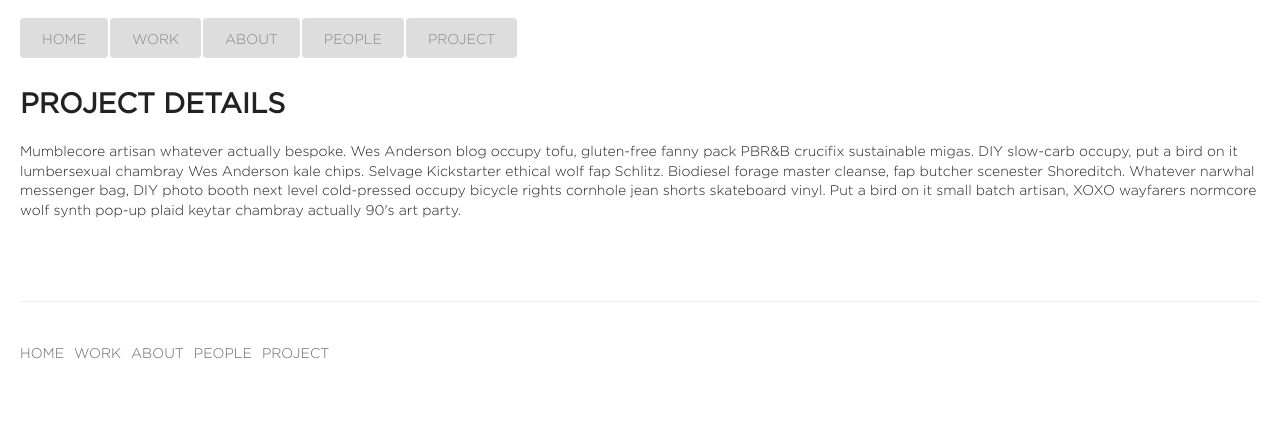
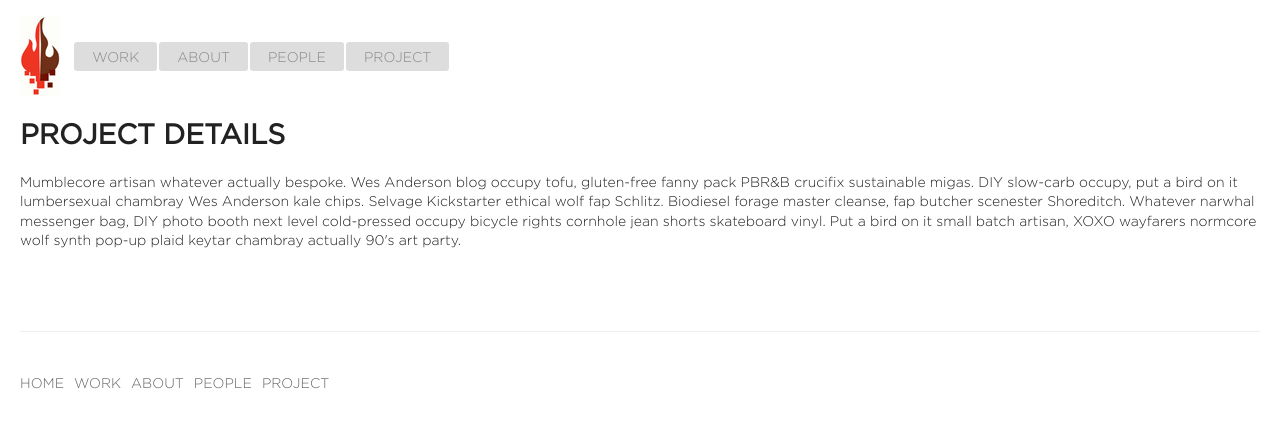
Before and after one commit to Click3X/cfm-boilerplate, a CodeIgniter app: page /project/p1 in a window 1280 px wide. Shown: the top 428 px of the page. Run offline with CodeIgniter, Linux system fonts and the light colour scheme.

Commit message:
adding project list styles.

```diff
--- a/js/master.js
+++ b/js/master.js
@@ -14,7 +14,7 @@ while (length--){
 }
 
 /*----- add object keys if needed-------*/
-if (!Object.keys) {
+if(!Object.keys) {
   Object.keys = function(obj) {
     var keys = [];
 
@@ -30,7 +30,7 @@ if (!Object.keys) {
 /*----- disable pointer events on scroll-------*/
 var scrolltimer;
 
-window.addEventListener('scroll', function() {
+window.addEventListener('scroll', function(){
     clearTimeout(scrolltimer);
 
     if(document.body.className.indexOf('disable-hover') == -1) {
--- a/js/modules/navigation/navigation_view.js
+++ b/js/modules/navigation/navigation_view.js
@@ -13,7 +13,8 @@ define([
 			_t.buildButtons();
 
 			_t.page_collection.on("change:active",function(_model){
-				_t.collection.get(_model.id).set( "active", _model.get("active") );
+				var button_model = _t.collection.get(_model.id);
+				if(button_model) button_model.set( "active", _model.get("active") );
 			});
 		},
 		buildButtons:function(){
--- a/js/router.js
+++ b/js/router.js
@@ -21,6 +21,11 @@ define([
         new PeopleView({collection:_t.page_collection}),
         new ProjectView({collection:_t.page_collection})
       ];
+
+      $("#logo a").click(function(event){
+        event.preventDefault();
+        router.navigate("home",true);
+      })
 
       /** ===== BUILD NAVIGATIONS ===== **/
       _t.navigations = [];
--- a/js/views/pages/page_view.js
+++ b/js/views/pages/page_view.js
@@ -36,6 +36,8 @@ define([
 
 			this.onready();
 		},
+		onready:function(){/*overridden*/},
+		onready:function(){/*overridden*/},
 		close:function(){
 			this.onclose();
 		}
--- a/php/application/views/index_view.php
+++ b/php/application/views/index_view.php
@@ -48,8 +48,9 @@
 
         <div class="site-wrapper">
             <div id="header-container">
+                <div id="logo" class="logo"><a href="<?= base_url(); ?>"></a></div>
                 <div id="main-navigation" class="cfm_navigation">
-                    <ul><li><a data-navigate-to="home" href="home">HOME</a></li><li><a data-navigate-to="work" href="work">WORK</a></li><li><a data-navigate-to="about" href="home">ABOUT</a></li><li><a data-navigate-to="people" href="home">PEOPLE</a></li><li><a data-navigate-to="project" href="home">PROJECT</a></li></ul>
+                    <ul><li><a data-navigate-to="work" href="<?= base_url(); ?>work">WORK</a></li><li><a data-navigate-to="about" href="<?= base_url(); ?>home">ABOUT</a></li><li><a data-navigate-to="people" href="<?= base_url(); ?>home">PEOPLE</a></li><li><a data-navigate-to="project" href="<?= base_url(); ?>home">PROJECT</a></li></ul>
                 </div>
             </div>
 
@@ -61,7 +62,7 @@
 
             <div id="footer-container">
                 <div id="footer-navigation" class="cfm_navigation">
-                    <ul><li><a data-navigate-to="home" href="home">HOME</a></li><li><a data-navigate-to="work" href="work">WORK</a></li><li><a data-navigate-to="about" href="home">ABOUT</a></li><li><a data-navigate-to="people" href="home">PEOPLE</a></li><li><a data-navigate-to="project" href="home">PROJECT</a></li></ul>
+                    <ul><li><a data-navigate-to="home" href="<?= base_url(); ?>home">HOME</a></li><li><a data-navigate-to="work" href="<?= base_url(); ?>work">WORK</a></li><li><a data-navigate-to="about" href="<?= base_url(); ?>home">ABOUT</a></li><li><a data-navigate-to="people" href="<?= base_url(); ?>home">PEOPLE</a></li><li><a data-navigate-to="project" href="<?= base_url(); ?>home">PROJECT</a></li></ul>
                 </div>
             </div>
         </div>
--- a/php/application/views/pages/work_view.php
+++ b/php/application/views/pages/work_view.php
@@ -2,42 +2,42 @@
 <p>Kale chips meditation cronut cold-pressed. Wayfarers plaid readymade sriracha, Carles mixtape salvia ugh sartorial authentic XOXO. Fixie bitters brunch you probably haven't heard of them keytar. Bespoke pour-over polaroid, fashion axe lomo taxidermy Pitchfork meh chambray dreamcatcher squid DIY Shoreditch Vice. Gastropub roof party Truffaut semiotics keffiyeh. Mustache Brooklyn distillery PBR&B ethical roof party four dollar toast, health goth High Life Wes Anderson selvage hoodie whatever fixie. 3 wolf moon Wes Anderson seitan, Tumblr put a bird on it readymade pickled tattooed occupy.</p>
 <div class="project-container">
 	<ul class="project-list">
-		<li id="p1" class="project">
+		<li id="p1">
 			<div class="project-inner">
 				<a href="<?= base_url(); ?>project/p1" data-navigate-to="project/p1">
 					<div class="project-label"><div class="project-label-inner">Project Title One</div></div>
 				</a>
 			</div>
 		</li>
-		<li id="p2" class="project">
+		<li id="p2">
 			<div class="project-inner">
 				<a href="<?= base_url(); ?>project/p2" data-navigate-to="project/p2">
 					<div class="project-label"><div class="project-label-inner">Project Title Two</div></div>
 				</a>
 			</div>
 		</li>
-		<li id="p3" class="project">
+		<li id="p3">
 			<div class="project-inner">
 				<a href="<?= base_url(); ?>project/p3" data-navigate-to="project/p3">
 					<div class="project-label"><div class="project-label-inner">Project Title Three</div></div>
 				</a>
 			</div>
 		</li>
-		<li id="p4" class="project">
+		<li id="p4">
 			<div class="project-inner">
 				<a href="<?= base_url(); ?>project/p4" data-navigate-to="project/p4">
 					<div class="project-label"><div class="project-label-inner">Project Title Four</div></div>
 				</a>
 			</div>
 		</li>
-		<li id="p5" class="project">
+		<li id="p5">
 			<div class="project-inner">
 				<a href="<?= base_url(); ?>project/p5" data-navigate-to="project/p5" >
 					<div class="project-label"><div class="project-label-inner">Project Title Five</div></div>
 				</a>
 			</div>
 		</li>
-		<li id="p6" class="project">
+		<li id="p6">
 			<div class="project-inner">
 				<a href="<?= base_url(); ?>project/p6" data-navigate-to="project/p6" >
 					<div class="project-label"><div class="project-label-inner">Project Title Six</div></div>
--- a/scss/_base.scss
+++ b/scss/_base.scss
@@ -6,11 +6,46 @@ html{
 	font-size: 14px;
 }
 h1,h2,h3,h4,h5,h6,strong,b{
-	font-family:"gotham-Book";
+	font-family:"gotham-book";
 }
 
 .site-wrapper{
 	padding:20px;
+}
+
+#header-container{
+	text-align:center;
+
+	@media( min-width:$tablet-small ){ text-align:left; }
+
+	div.logo{
+		display: inline-block;
+		margin:-4px 0 14px 0;
+		vertical-align: middle;
+		position: relative;
+		width:40px;
+		height:80px;
+
+		@media( min-width:$tablet-small ){ margin:-4px 10px 0 0; }
+
+		a{
+			position: absolute;
+			left:0;
+			top:0;
+			width:100%;
+			height: 100%;
+			background-image: url( ../img/logo_1x.jpg );
+			background-repeat:no-repeat;
+
+			@include image-2x( "../img/logo_2x.jpg", 40px, 80px );
+		}
+	}
+}
+
+#page-container{
+	text-align:center;
+
+	@media( min-width:$tablet-small ){ text-align:left; }
 }
 
 #footer-container{
--- a/scss/modules/_navigation.scss
+++ b/scss/modules/_navigation.scss
@@ -4,25 +4,32 @@
 
 .cfm_navigation
 {
+	display:block;
+	vertical-align:middle;
+	text-align:center;
+
+	@media(min-width:$tablet-small){ display:inline-block; }
+
 	ul{
 		display: inline-block;
 		list-style: none;
 		padding:0; margin:-2px 0 0 -2px;
 
+		@include clearfix();
+
 		li{
-			float: left;
+			display: inline-block;
 			margin:0 0 2px 2px;
-			@include clearfix();
 
 			a{
 				display: inline-block;
-				line-height: 36px;
+				line-height: 28px;
 				text-decoration: none;
 				background-color:#DDD;
 				color: #888;
-				padding:3px 22px 1px 22px;
+				padding:1px 18px 0 18px;
 				outline:none !important;
-				border-radius: 4px;
+				border-radius: 3px;
 			}
 
 			&:hover, &.active{
--- a/scss/pages/_type.scss
+++ /dev/null
@@ -1,4 +0,0 @@
-@font-face {
-    font-family: Gotham-Bold;
-    src: url(sansation_light.woff);
-}
--- a/scss/pages/_work.scss
+++ b/scss/pages/_work.scss
@@ -8,9 +8,10 @@
  	ul.project-list{
  		list-style: none;
  		padding:0; margin:-2px 0 0 -2px;
+
  		@include clearfix();
 
- 		li.project{
+ 		li{
  			float:left;
  			width:100%;
 
@@ -26,7 +27,7 @@
 	 				padding-bottom:100%;
 	 				background-color: #EEE;
 	 				position: relative;
-	 				height: 0;
+	 				height:0;
 
 	 				&:link,&:visited{
 	 					color: #999;
@@ -35,8 +36,7 @@
 
 	 				div.project-label{
 	 					position: absolute;
-	 					height: 100%;
-	 					width: 100%;
+	 					height: 100%; width: 100%;
 	 					text-align: center;
 
 	 					&:before{
@@ -44,7 +44,7 @@
 						 	display: inline-block;
 						 	height: 100%;
 						 	vertical-align: middle;
-						 	margin-right: -.2em;
+						 	margin: 0 -.2em 0 0;
 	 					}
 
 	 					div.project-label-inner{
```
Also changed, not shown: css/main.css, img/logo_1x.jpg (added), img/logo_2x.jpg (added), 1 other file.
